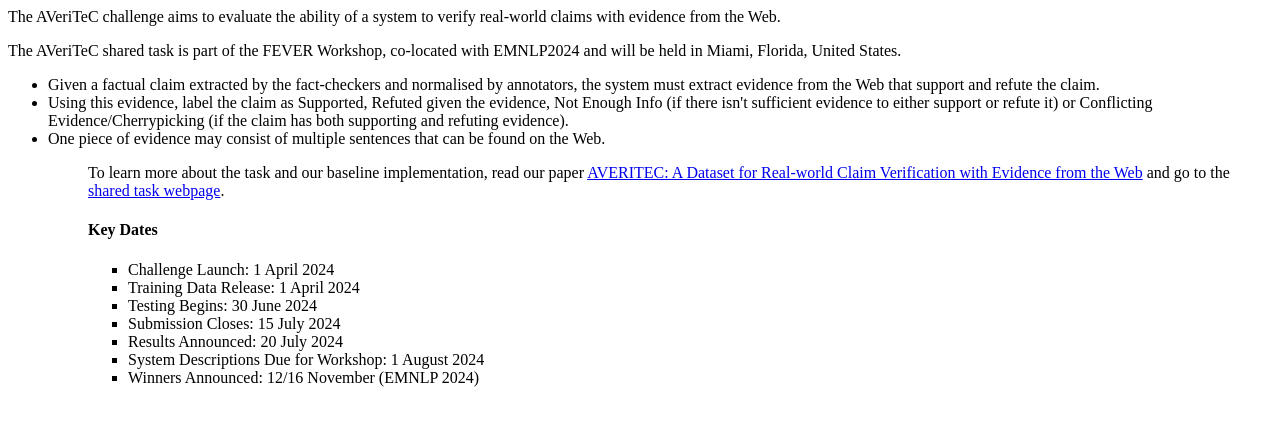
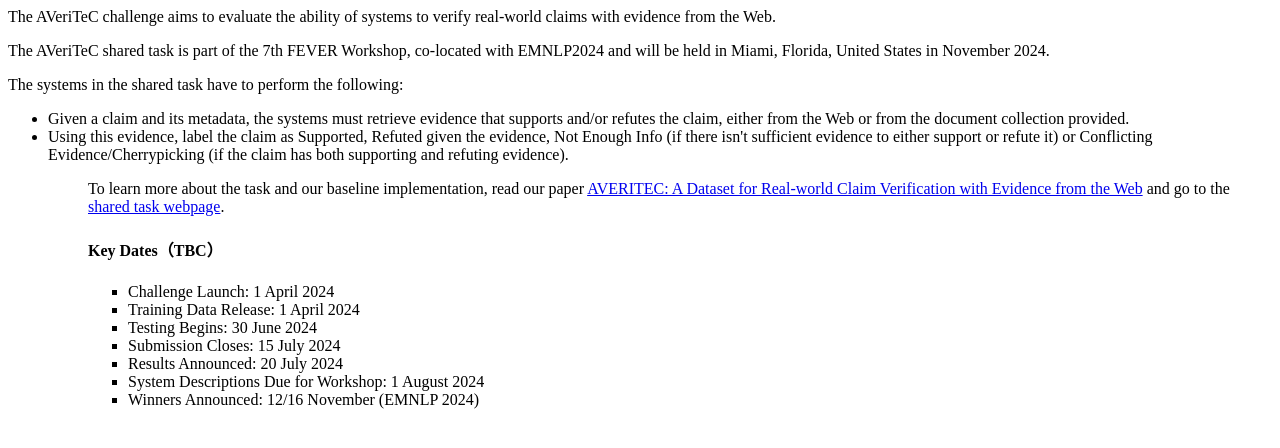
Before and after one commit to zhenyundeng/AVeriTeC-EvalAI, a Python web app: template templates/description.html in a window 1280 px wide. Shown: the top 448 px of the page. Run offline with Jinja, Linux system fonts and the light colour scheme; the template is opened without the code that fills it, so the values that code supplies are empty.

Commit message:
Update description.html

```diff
--- a/templates/description.html
+++ b/templates/description.html
@@ -1,18 +1,16 @@
-<p>The AVeriTeC challenge aims to evaluate the ability of a system to verify real-world claims with evidence from the Web.</p>
+<p>The AVeriTeC challenge aims to evaluate the ability of systems to verify real-world claims with evidence from the Web.</p>
 
-<p>The AVeriTeC shared task is part of the FEVER Workshop, co-located with EMNLP2024 and will be held in Miami, Florida, United States. </p>
+<p>The AVeriTeC shared task is part of the 7th FEVER Workshop, co-located with EMNLP2024 and will be held in Miami, Florida, United States in November 2024.</p>
 
+<p>The systems in the shared task have to perform the following:</p>
 <ul>
-<li> Given a factual claim extracted by the fact-checkers and normalised by annotators, the system must extract evidence from the Web that support and refute the claim.</li>
+<li> Given a claim and its metadata, the systems must retrieve evidence that supports and/or refutes the claim, either from the Web or from the document collection provided.</li>
 <li> Using this evidence, label the claim as Supported, Refuted given the evidence, Not Enough Info (if there isn't sufficient evidence to either support or refute it) or Conflicting Evidence/Cherrypicking (if the claim has both supporting and refuting evidence).</li>
-<li> One piece of evidence may consist of multiple sentences that can be found on the Web. </li>
 <ul>
-
 
 <p>To learn more about the task and our baseline implementation, read our paper <a href="https://arxiv.org/pdf/2305.13117.pdf">AVERITEC: A Dataset for Real-world Claim Verification with Evidence from the Web</a> and go to the <a href="https://fever.ai/task.html">shared task webpage</a>. </p>
 
-
-<h4> Key Dates </h4>
+<h4> Key Dates（TBC） </h4>
 <ul>
 <li> Challenge Launch: 1 April 2024 </li>
 <li> Training Data Release: 1 April 2024 </li>
```
